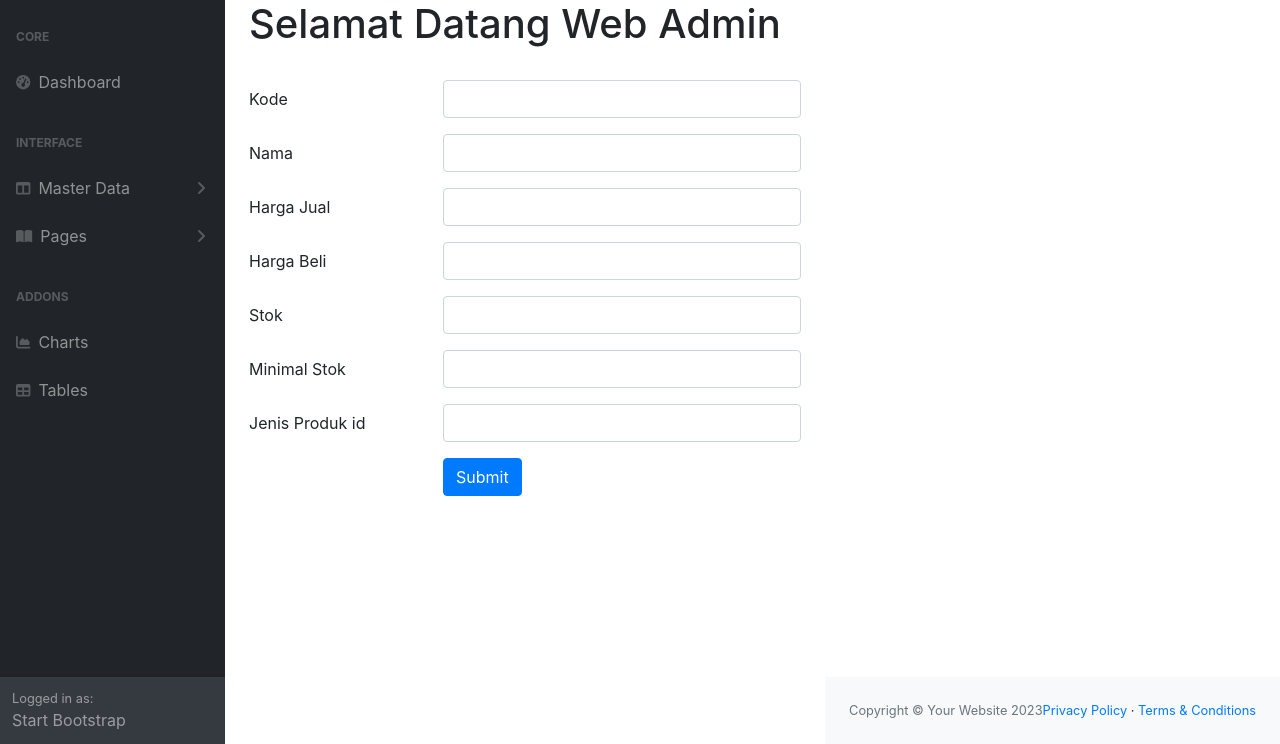
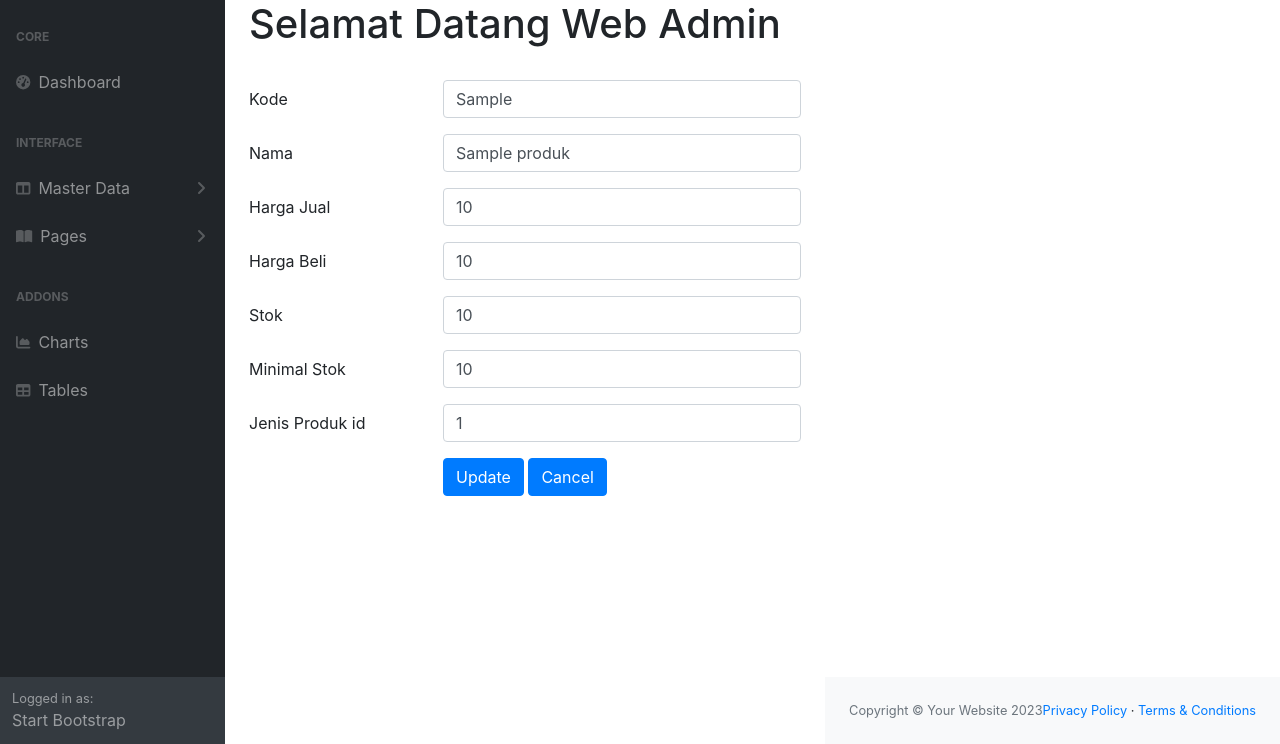
Before and after one commit to MIRLANI/Admin-tugas, a PHP site: page /index.php?url=produk_form&ededit=1 in a window 1280 px wide. Shown: the part 56-800 px from the top of the page. Run offline with PHP 8.4, Linux system fonts and the light colour scheme; tables that the repository leaves empty or names only in its code hold one stand-in row (values such as "Sample post"); some libraries are stand-ins or nearby versions.

Commit message:
menambahkan fitur ubah dan hapus di data produk

```diff
--- a/Model/Produk.php
+++ b/Model/Produk.php
@@ -1,6 +1,6 @@
 <?php
 
-require_once __DIR__ . "/../koneksi.php" ;
+require_once __DIR__ . "/../koneksi.php";
 
 class Produk
 {
@@ -38,7 +38,19 @@ class Produk
         $statement->execute($data);
     }
 
-    public function ubah(){
+    public function ubah($data)
+    {
+        $koneksi = getConection();
+        $sql = "UPDATE produk SET kode=?, nama=?, harga_beli=?, harga_jual=?, stok=?, min_stok=?, jenis_produk_id=? WHERE id=?";
+        $ps = $koneksi->prepare($sql);
+        $ps->execute($data);
+    }
 
+    public function hapus($id)
+    {
+        $koneksi = getConection();
+        $sql = "DELETE FROM produk WHERE id=?";
+        $ps = $koneksi->prepare($sql);
+        $ps->execute([$id]);
     }
 }
--- a/pesanan.php
+++ b/pesanan.php
@@ -63,7 +63,7 @@ $jenisProduk = $produk->pesanan();
                             <td>
                             <form action="pesanan_controller.php" method="post">
                                 <a href="index.php?url=pesanan_detail&id=<?=$row['id'] ?>" class="btn btn-info btn-sm">Detail</a>
-                                <a href="" class="btn btn-warning btn-sm">Ubah</a>
+                                <a href="index.php?url=pesanan_form&id=<?= $row['id'] ?>" class="btn btn-warning btn-sm">Ubah</a>
                                 <a href="" class="btn btn-danger btn-sm">Hapus</a>
                                 <input type="hidden" name="idx" value="<?= $row['id'] ?>">
                             </form>
--- a/produk_controller.php
+++ b/produk_controller.php
@@ -31,6 +31,8 @@ switch($tombol){
     case "ubah":
         $data[] = $_POST["idx"];
         $model->ubah($data); break;
+    case "hapus":
+        unset($data);$model->hapus($_POST["idx"]); break;
     default:
    header("Location:index.php?url=produk");
     break;
--- a/produk_form.php
+++ b/produk_form.php
@@ -1,8 +1,10 @@
 <?php
 
-
+error_reporting(0);
 $obj_produk = new Produk();
 $data_produk = $obj_produk->dataProduk();
+$ededit = $_REQUEST["ededit"];
+$pro = !empty($ededit) ? $obj_produk->getProduk($ededit): array();
 
 ?>
 
@@ -11,48 +13,56 @@ $data_produk = $obj_produk->dataProduk();
       <div class="form-group row">
         <label for="text1" class="col-4 col-form-label">Kode</label>
         <div class="col-8">
-          <input id="text1" name="kode" type="text" class="form-control">
+          <input id="text1" name="kode" type="text" class="form-control" value="<?=$pro["kode"] ?>">
         </div>
       </div>
       <div class="form-group row">
         <label for="text2" class="col-4 col-form-label">Nama</label>
         <div class="col-8">
-          <input id="text2" name="nama" type="text" class="form-control">
+          <input id="text2" name="nama" type="text" class="form-control" value="<?= $pro["nama"] ?>">
         </div>
       </div>
       <div class="form-group row">
         <label for="text3" class="col-4 col-form-label">Harga Jual</label>
         <div class="col-8">
-          <input id="text3" name="harga_jual" type="text" class="form-control">
+          <input id="text3" name="harga_jual" type="text" class="form-control" value="<?= $pro["harga_jual"] ?>">
         </div>
       </div>
       <div class="form-group row">
         <label for="text4" class="col-4 col-form-label">Harga Beli</label>
         <div class="col-8">
-          <input id="text4" name="harga_beli" type="text" class="form-control">
+          <input id="text4" name="harga_beli" type="text" class="form-control" value="<?= $pro["harga_beli"] ?>">
         </div>
       </div>
       <div class="form-group row">
         <label for="text5" class="col-4 col-form-label">Stok</label>
         <div class="col-8">
-          <input id="text5" name="stok" type="text" class="form-control">
+          <input id="text5" name="stok" type="text" class="form-control" value="<?= $pro["stok"] ?>">
         </div>
       </div>
       <div class="form-group row">
         <label for="text6" class="col-4 col-form-label">Minimal Stok</label>
         <div class="col-8">
-          <input id="text6" name="min_stok" type="text" class="form-control">
+          <input id="text6" name="min_stok" type="text" class="form-control" value="<?= $pro["min_stok"] ?>">
         </div>
       </div>
       <div class="form-group row">
         <label for="text" class="col-4 col-form-label">Jenis Produk id</label>
         <div class="col-8">
-          <input id="text" name="jenis_produk_id" type="text" class="form-control">
+          <input id="text" name="jenis_produk_id" type="text" class="form-control" value="<?= $pro["jenis_produk_id"] ?>">
         </div>
       </div>
       <div class="form-group row">
         <div class="offset-4 col-8">
+          <?php
+          if (empty($ededit)){
+          ?>
           <button name="proses" type="submit" class="btn btn-primary" value="simpan">Submit</button>
+          <?php } else{ ?>
+          <button name="proses" type="submit" class="btn btn-primary" value="ubah">Update</button>
+          <input type="hidden" name="idx" value="<?=$ededit ?>">
+            <?php } ?>
+          <button name="proses" type="submit" class="btn btn-primary" value="batal">Cancel</button>
         </div>
       </div>
     </form>
```
Also changed, not shown: produk.php (+3 -4 lines), produk_controller copy.php (deleted, +0 -41 lines), produk_hapus.php (added, +16 -0 lines).
